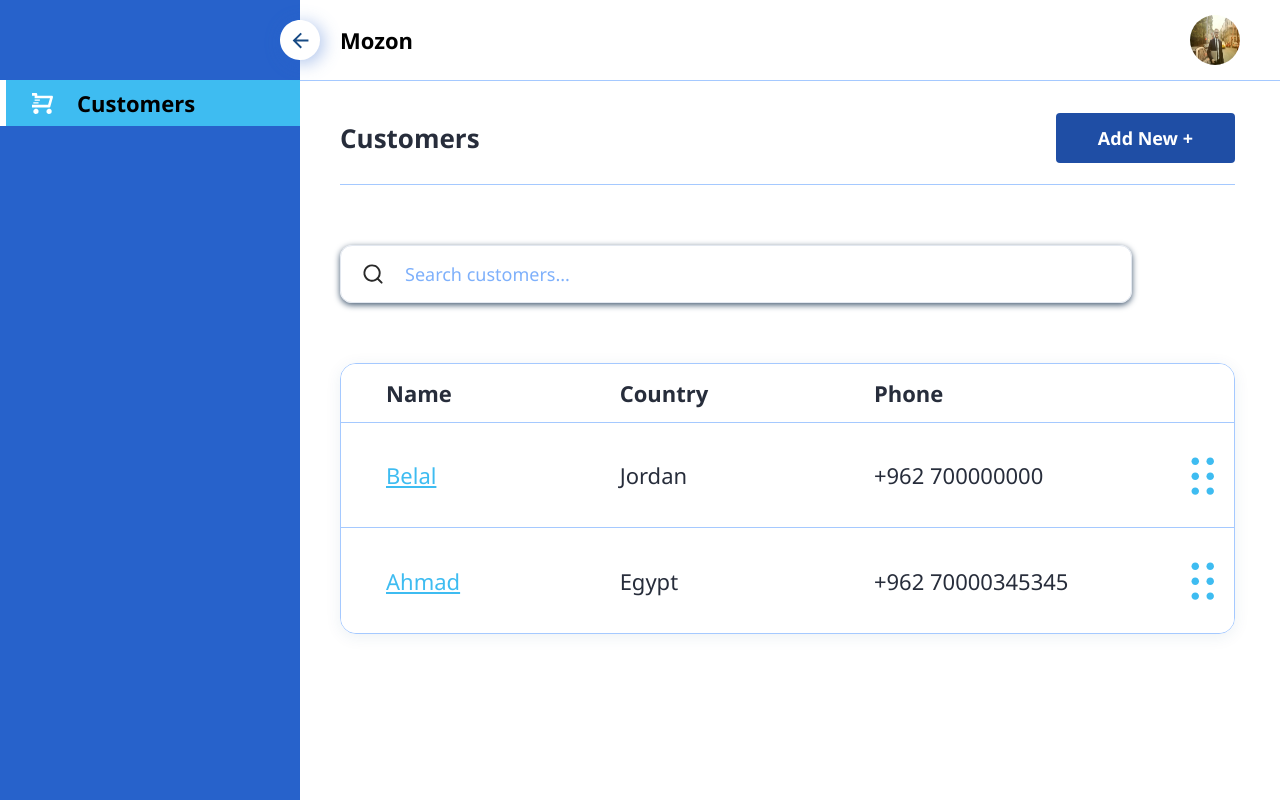
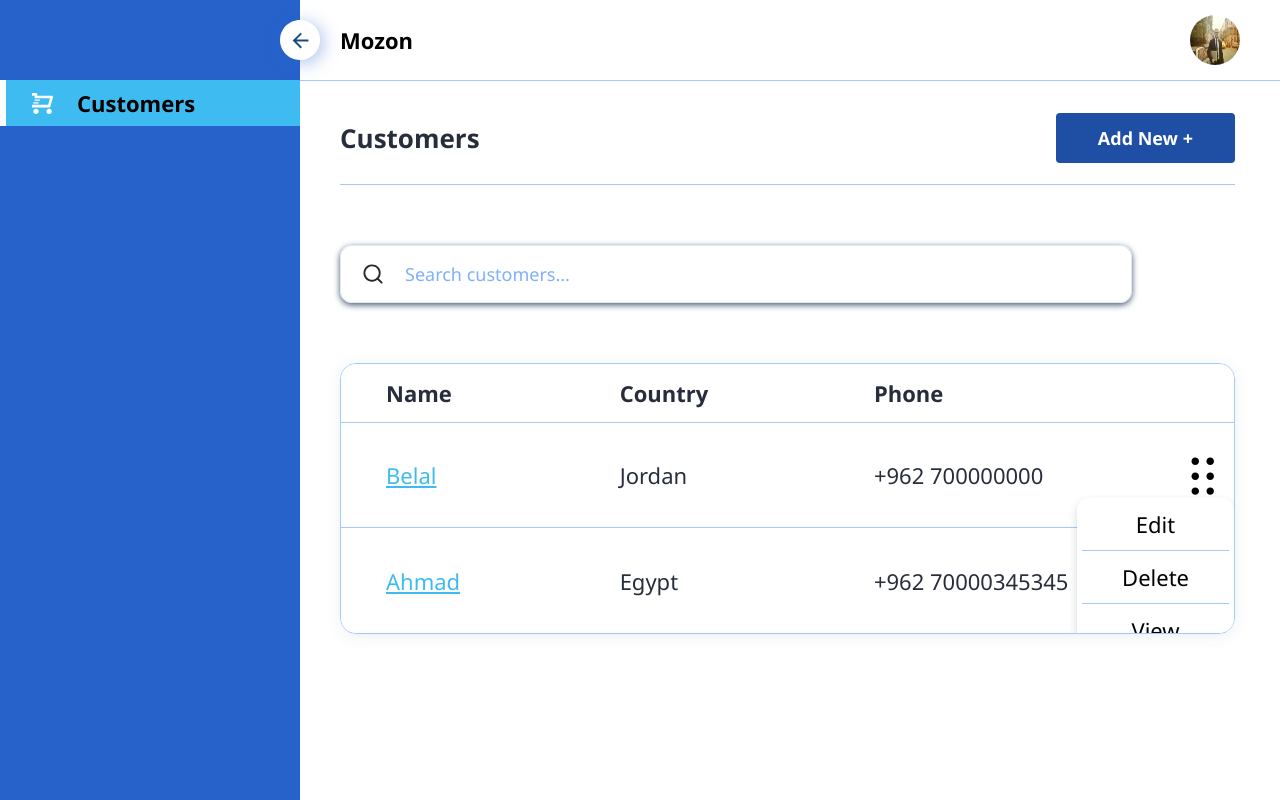
Before and after one commit to belalninja/mozon-exam, a React (Vite) app in the folder src/view/: page / in a window 1280 px wide. Both pictures are taken after a click on the picture 1202 px from the left and 475 px from the top of the page. Built offline with nearby package versions, Linux system fonts and the light colour scheme; a web font is replaced by a local one.

Commit message:
creating context menu component; add hook for closing menu context

```diff
--- a/src/view/src/shared/components/CustomerTable/CustomerTable.module.scss
+++ b/src/view/src/shared/components/CustomerTable/CustomerTable.module.scss
@@ -53,12 +53,3 @@
     cursor: pointer;
     color: #3EBCF1;
 }
-
-.dotsIcon {
-    cursor: pointer;
-    position: absolute;
-    top: 50%;
-    right: 20px;
-    transform: translateY(-50%);
-    fill: #fff;
-}
--- a/src/view/src/shared/components/CustomerTable/CustomerTable.tsx
+++ b/src/view/src/shared/components/CustomerTable/CustomerTable.tsx
@@ -1,5 +1,6 @@
 import styles from './CustomerTable.module.scss';
 import type { Customer } from '../../../types/prismaTypes';
+import CustomerContextMenu from './customerContextMenu';
 
 interface CustomerTableProps {
   customers: Customer[];
@@ -28,7 +29,7 @@
               <td className={styles.customerName}>{customer.name}</td>
               <td>{customer.country}</td>
               <td>{customer.phoneNumber}</td>
-              <img src='/dots.svg' className={styles.dotsIcon} />
+              <CustomerContextMenu />
             </tr>
           ))}
       </tbody>
--- /dev/null
+++ b/src/view/src/shared/components/CustomerTable/customerContextMenu.module.scss
@@ -0,0 +1,40 @@
+.menuWrapper {
+
+    .dotsIcon {
+        position: absolute;
+        cursor: pointer;
+        top: 50%;
+        right: 20px;
+        transform: translateY(-50%);
+        filter: brightness(0);
+
+        &:hover {
+            filter: none;
+        }
+    }
+
+    .menu {
+        display: none;
+        position: absolute;
+        top: 75px;
+        right: 0px;
+        background-color: #fff;
+        box-shadow: 0px 4px 8px #272D3B33;
+        border-radius: 12px;
+        z-index: 2;
+
+        &.opened {
+            display: block;
+        }
+
+        li {
+            padding: 15px 40px;
+            margin-inline: 5px;
+            display: flex;
+            align-items: center;
+            justify-content: center;
+            border-bottom: 1px solid #A5C9FF;
+            cursor: pointer;
+        }
+    }
+}
--- /dev/null
+++ b/src/view/src/shared/components/CustomerTable/customerContextMenu.tsx
@@ -0,0 +1,26 @@
+import classNames from 'classnames';
+import styles from './customerContextMenu.module.scss';
+import { useRef, useState } from 'react';
+import useClickOutside from '../../hooks/useClickOutside';
+
+export default function CustomerContextMenu() {
+  const [isMenuOpen, setMenuIsOpen] = useState(false);
+  const menuRef = useRef<HTMLDivElement>(null);
+
+  useClickOutside(menuRef, () => setMenuIsOpen(false));
+
+  return (
+    <div className={styles.menuWrapper} ref={menuRef}>
+      <img
+        src='/dots.svg'
+        className={styles.dotsIcon}
+        onClick={() => setMenuIsOpen(true)}
+      />
+      <ul className={classNames(styles.menu, { [styles.opened]: isMenuOpen })}>
+        <li>Edit</li>
+        <li>Delete</li>
+        <li>View</li>
+      </ul>
+    </div>
+  );
+}
--- /dev/null
+++ b/src/view/src/shared/hooks/useClickOutside.tsx
@@ -0,0 +1,22 @@
+import { useEffect, type RefObject } from 'react';
+
+export default function useClickOutside(
+  ref: RefObject<HTMLElement | null>,
+  callback: () => void
+) {
+  useEffect(() => {
+    const listener = (e: MouseEvent) => {
+      if (!ref.current || ref.current.contains(e.target as Node)) {
+        return;
+      }
+      callback();
+    };
+    document.addEventListener('mousedown', listener);
+    document.addEventListener('click', listener);
+
+    return () => {
+      document.removeEventListener('mousedown', listener);
+      document.removeEventListener('click', listener);
+    };
+  }, [ref, callback]);
+}
```
